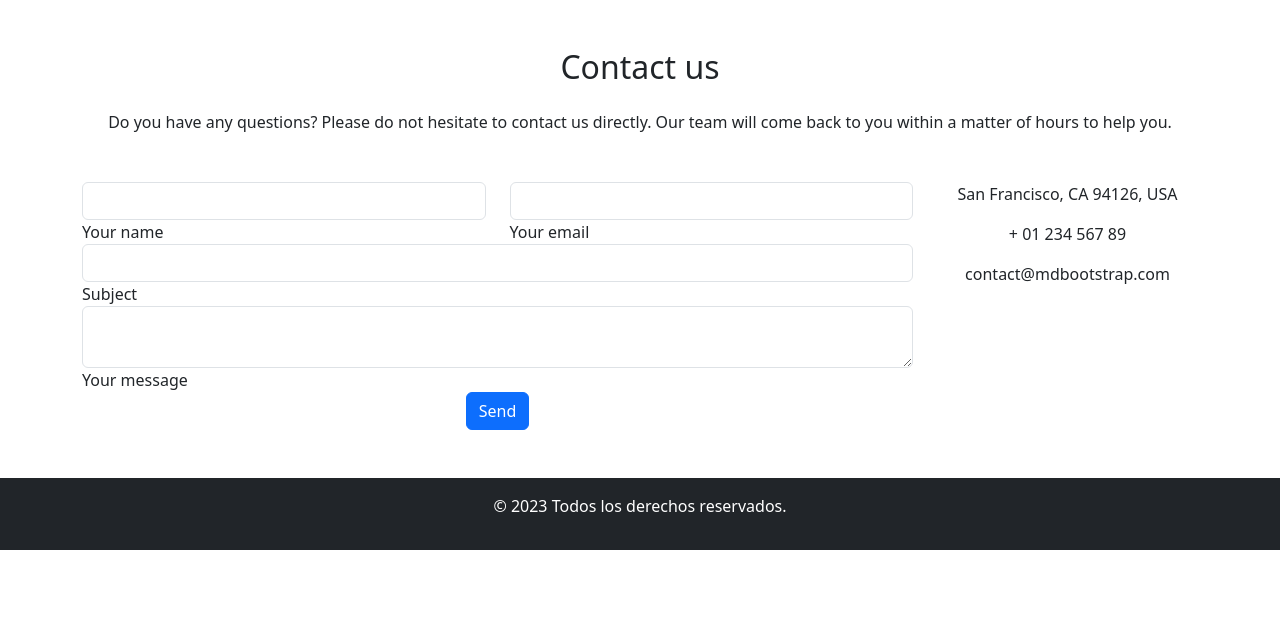
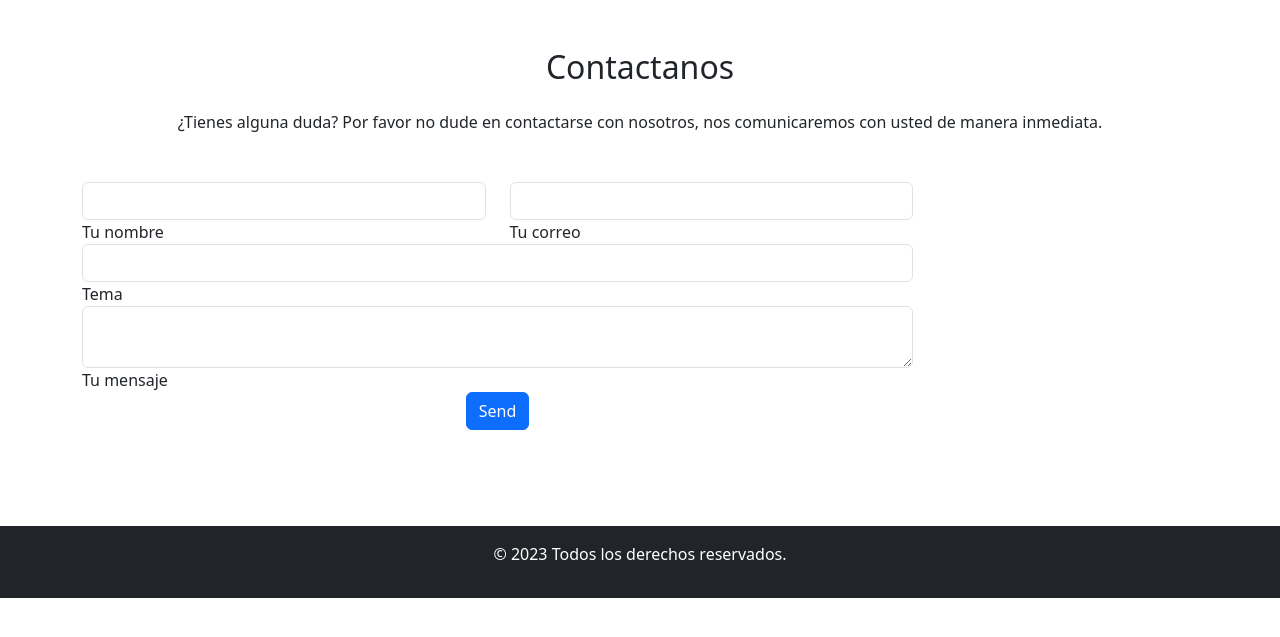
Before and after one commit to AndresSilverall/sistema-gestion-de-materias, a Django app: page /info/ in a window 1280 px wide. Shown: the part 56-693 px from the top of the page. Run offline with Django 4.2, Linux system fonts and the light colour scheme.

Commit message:
se actualizo el formulario de contacto

```diff
--- a/GestionarMaterias/templates/contacto.html
+++ b/GestionarMaterias/templates/contacto.html
@@ -7,10 +7,9 @@
 <section class="mb-4">
 
     <!--Section heading-->
-    <h2 class="h1-responsive font-weight-bold text-center my-4">Contact us</h2>
+    <h2 class="h1-responsive font-weight-bold text-center my-4">Contactanos</h2>
     <!--Section description-->
-    <p class="text-center w-responsive mx-auto mb-5">Do you have any questions? Please do not hesitate to contact us directly. Our team will come back to you within
-        a matter of hours to help you.</p>
+    <p class="text-center w-responsive mx-auto mb-5">¿Tienes alguna duda? Por favor no dude en contactarse con nosotros, nos comunicaremos con usted de manera inmediata.</p>
 
     <div class="row">
 
@@ -25,7 +24,7 @@
                     <div class="col-md-6">
                         <div class="md-form mb-0">
                             <input type="text" id="name" name="name" class="form-control">
-                            <label for="name" class="">Your name</label>
+                            <label for="name" class="">Tu nombre</label>
                         </div>
                     </div>
                     <!--Grid column-->
@@ -34,7 +33,7 @@
                     <div class="col-md-6">
                         <div class="md-form mb-0">
                             <input type="text" id="email" name="email" class="form-control">
-                            <label for="email" class="">Your email</label>
+                            <label for="email" class="">Tu correo</label>
                         </div>
                     </div>
                     <!--Grid column-->
@@ -47,7 +46,7 @@
                     <div class="col-md-12">
                         <div class="md-form mb-0">
                             <input type="text" id="subject" name="subject" class="form-control">
-                            <label for="subject" class="">Subject</label>
+                            <label for="subject" class="">Tema</label>
                         </div>
                     </div>
                 </div>
@@ -61,7 +60,7 @@
 
                         <div class="md-form">
                             <textarea type="text" id="message" name="message" rows="2" class="form-control md-textarea"></textarea>
-                            <label for="message">Your message</label>
+                            <label for="message">Tu mensaje</label>
                         </div>
 
                     </div>
@@ -75,29 +74,11 @@
             </div>
             <div class="status"></div>
         </div>
-        <!--Grid column-->
-
-        <!--Grid column-->
-        <div class="col-md-3 text-center">
-            <ul class="list-unstyled mb-0">
-                <li><i class="fas fa-map-marker-alt fa-2x"></i>
-                    <p>San Francisco, CA 94126, USA</p>
-                </li>
-
-                <li><i class="fas fa-phone mt-4 fa-2x"></i>
-                    <p>+ 01 234 567 89</p>
-                </li>
-
-                <li><i class="fas fa-envelope mt-4 fa-2x"></i>
-                    <p>contact@mdbootstrap.com</p>
-                </li>
-            </ul>
-        </div>
-        <!--Grid column-->
 
     </div>
 
 </section>
-<!--Section: Contact v.2-->
+<br>
+<br>
 
 {% endblock %}
```
